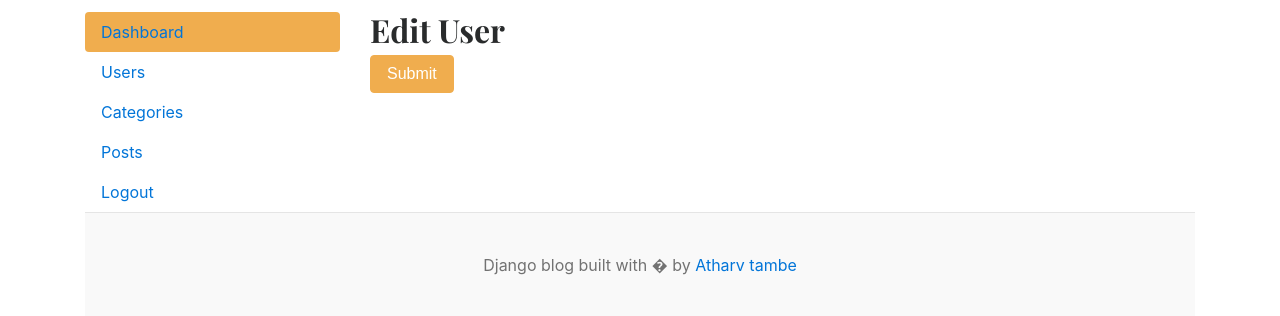
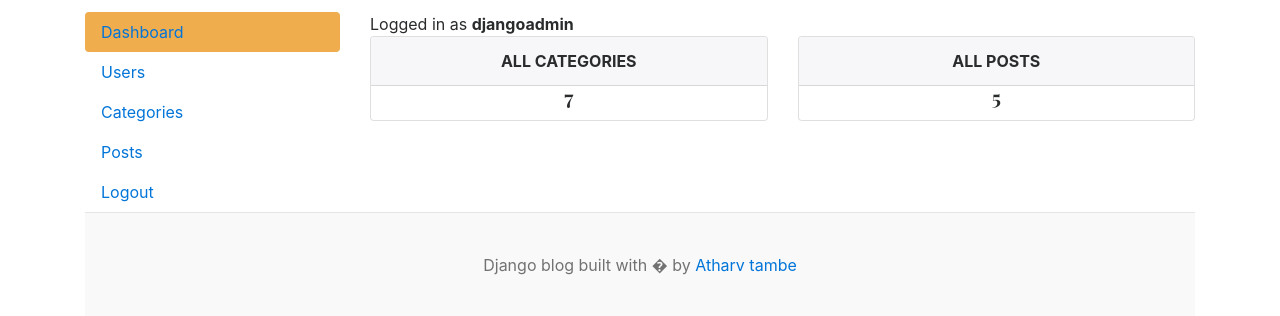
Before and after one commit to atharvtambe/django-blog, a Django app: page /dashboards/ in a window 1280 px wide; the page is wider, and only the part inside the window is pictured. Shown: the part 135-451 px from the top of that part. Run offline with Django 5.2, Linux system fonts and the light colour scheme; a user stored in the database is signed in; data comes from the database, SQL or seed files in the repository; both versions use the stored data as it was after the commit; some libraries are stand-ins or nearby versions.

Commit message:
post crud operations

```diff
--- a/dashboards/urls.py
+++ b/dashboards/urls.py
@@ -6,4 +6,8 @@ urlpatterns = [
     path('categories/',views.categories,name='categories'),
     path('categories/add',views.add_category,name='add_category'),
     path('categories/delete/<int:pk>',views.delete_category,name='delete_category'),
+    path('posts/',views.posts,name='posts'),
+    path('posts/add',views.add_post,name='add_post'),
+    path('posts/edit/<int:pk>/',views.edit_post,name='edit_post'),
+    path('posts/delete/<int:pk>/',views.delete_post,name='delete_post'),
 ]
--- a/dashboards/views.py
+++ b/dashboards/views.py
@@ -2,7 +2,8 @@ from django.shortcuts import get_object_or_404, redirect, render
 from blog.models import category,Blog
 from django.contrib.auth.decorators import login_required
 
-from dashboards.forms import CategoryForm
+from dashboards.forms import BlogPostForm, CategoryForm
+from django.template.defaultfilters import slugify
 
 
 @login_required(login_url='login')
@@ -35,3 +36,53 @@ def delete_category(request,pk):
     Category = get_object_or_404(category, pk=pk)
     Category.delete()
     return redirect('categories')
+
+
+def posts(request):
+    posts = Blog.objects.all()
+    context = {
+        'posts': posts,
+    }
+    return render(request, 'dashboards/posts.html', context)
+
+def add_post(request):
+    if request.method == 'POST':
+        form = BlogPostForm(request.POST, request.FILES)
+        if form.is_valid():
+            post = form.save(commit=False) # temporarily saving the form
+            post.author = request.user
+            post.save()
+            title = form.cleaned_data['title']
+            post.slug = slugify(title) + '-'+str(post.id)
+            post.save()
+            return redirect('posts')
+        else:
+            print('form is invalid')
+            print(form.errors)
+    form = BlogPostForm()
+    context = {
+        'form': form,
+    }
+    return render(request, 'dashboards/add_post.html', context)
+
+def edit_post(request, pk):
+    post = get_object_or_404(Blog, pk=pk)
+    if request.method == 'POST':
+        form = BlogPostForm(request.POST, request.FILES, instance=post)
+        if form.is_valid():
+            post = form.save()
+            title = form.cleaned_data['title']
+            post.slug = slugify(title) + '-'+str(post.id)
+            post.save()
+            return redirect('posts')
+    form = BlogPostForm(instance=post)
+    context = {
+        'form': form,
+        'post': post
+    }
+    return render(request, 'dashboards/edit_post.html', context)
+
+def delete_post(request, pk):
+    post = get_object_or_404(Blog, pk=pk)
+    post.delete()
+    return redirect('posts')
--- a/templates/dashboards/dashboards.html
+++ b/templates/dashboards/dashboards.html
@@ -1,8 +1,6 @@
 {% extends 'base.html' %}
 
-
 {% block content %}
-{% load crispy_forms_tags %}
 
 <div class="row">
     <!-- Left sidebar -->
@@ -11,18 +9,26 @@
 
     <!-- Right side content -->
     <div class="col-md-9">
-        {% if perms.auth.add_user %}
-        <h2>Edit User</h2>
+        <span>Logged in as <b>{{ user }}</b></span>
+        <div class="row">
+            <div class="col">
+                <div class="card border-default mb-3">
+                    <div class="card-header text-center text-uppercase font-weight-bold">All Categories</div>
+                    <div class="card-body text-dark">
+                        <h5 class="card-title text-center">{{ category_count }}</h5>
+                    </div>
+                </div>
+            </div>
 
-        <form action="#" method="POST" >
-            {% csrf_token %}
-            {{ form | crispy }}
-            <button type="submit" class="btn btn-warning">Submit</button>
-        </form>
-        <br>
-        {% else %}
-        <h5>You do not have permission to view this page</h5>
-        {% endif %}
+            <div class="col">
+                <div class="card border-default mb-3">
+                    <div class="card-header text-center text-uppercase font-weight-bold">All posts</div>
+                    <div class="card-body text-dark">
+                        <h5 class="card-title text-center">{{ blogs_count }}</h5>
+                    </div>
+                </div>
+            </div>
+        </div>
     </div>
 </div>
 
--- a/templates/dashboards/sidebar.html
+++ b/templates/dashboards/sidebar.html
@@ -2,10 +2,10 @@
     <div class="nav flex-column nav-pills bg-light" aria-orientation="vertical">
         <a href="{% url 'dashboard' %}" class="nav-link text-dark {% if '/dashboards/' == request.path %}bg-warning{% endif %}">Dashboard</a>
         {% if perms.auth.view_user %}
-        <a href="{% url 'users' %}" class="nav-link text-dark {% if '/users/' in request.path %}bg-warning{% endif %}">Users</a>
+        <a href="" class="nav-link text-dark {% if '/users/' in request.path %}bg-warning{% endif %}">Users</a>
         {% endif %}
         <a href="{% url 'categories' %}" class="nav-link text-dark {% if '/categories/' in request.path %}bg-warning{% endif %}">Categories</a>
-        <a href="" class="nav-link text-dark {% if '/posts/' in request.path %}bg-warning{% endif %}">Posts</a>
+        <a href="{% url 'posts' %}" class="nav-link text-dark {% if '/posts/' in request.path %}bg-warning{% endif %}">Posts</a>
         <a href="" class="nav-link text-dark">Logout</a>
     </div>
 </div>
```
Also changed, not shown: dashboards/forms.py (+6 -1 lines), templates/dashboards/add_post.html (added, +25 -0 lines), templates/dashboards/edit_post.html (added, +25 -0 lines), templates/dashboards/posts.html (added, +49 -0 lines), db.sqlite3.
